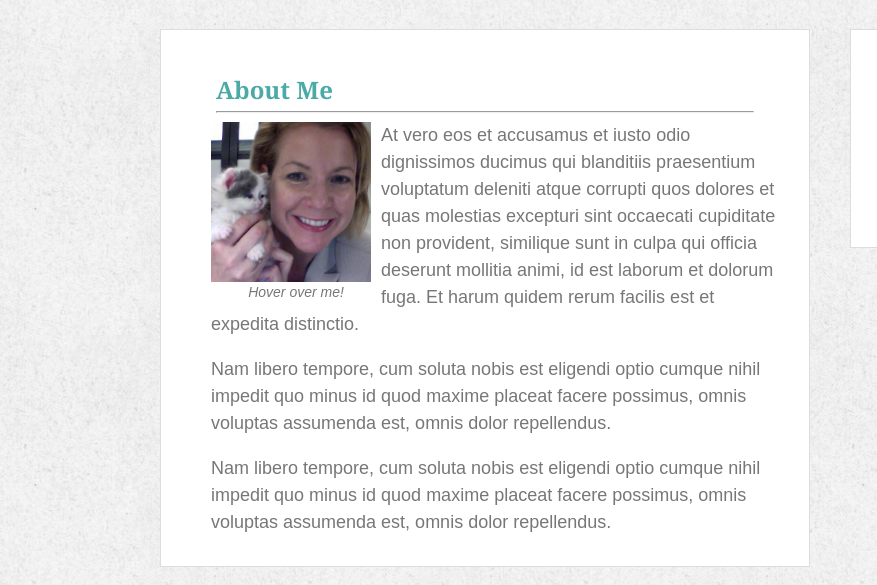
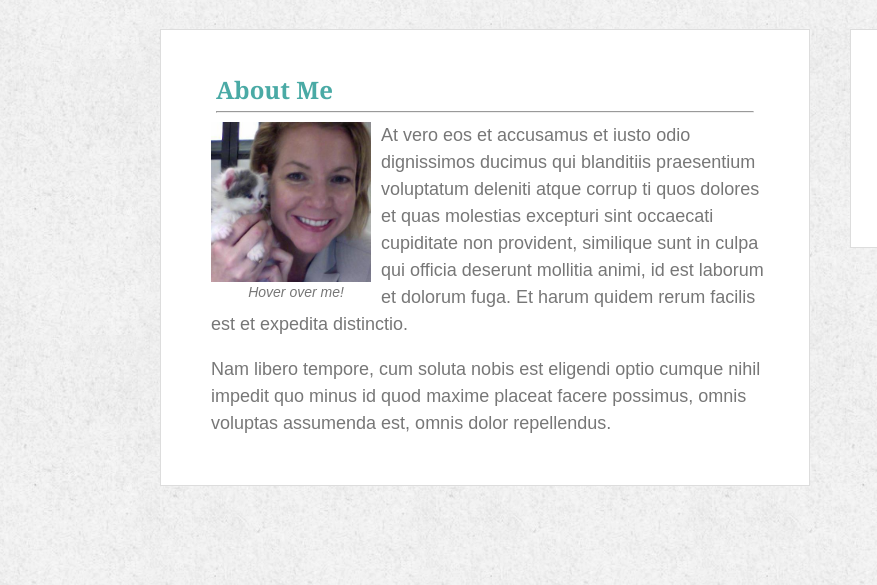
Before and after one commit to DynamicalPerspectives/Responsive-Portfolio, a plain HTML site: page index.html in a window 1280 px wide. Shown: the part 79-664 px from the top of the page, 0-877 px from the left. Drawn offline with Linux system fonts and the light colour scheme.

Commit message:
more painful updates

```diff
--- a/index.html
+++ b/index.html
@@ -1,9 +1,4 @@
-<!--Added additional customization to style:
-(i) sticky footer;
-(ii) hover effect on navigation bar, changing colors;
-(iii) "secondary" profile photo appears upon hover;
-(iv) vertical and horizontal alignment in certain sections achieved with  various combinations (as appropriate) of "display: inline-flex", "align-items: center", and "justify-content- center"-->
-
+<!-- Responsive Portfolio -->
 <!DOCTYPE html>
 <html lang="en-US">
 
@@ -58,13 +53,15 @@
 
 			</div>
 
-			<p>At vero eos et accusamus et iusto odio dignissimos ducimus qui blanditiis praesentium voluptatum deleniti atque corrupti quos dolores et quas molestias excepturi sint occaecati cupiditate non provident, similique sunt in culpa qui officia deserunt mollitia animi, id est laborum et dolorum fuga. Et harum quidem rerum facilis est et expedita distinctio.</p>
+			<p>At vero eos et accusamus et iusto odio dignissimos ducimus qui blanditiis praesentium voluptatum deleniti atque corrup	ti quos dolores et quas molestias excepturi sint occaecati cupiditate non provident, similique sunt in culpa qui officia deserunt mollitia animi, id est laborum et dolorum fuga. Et harum quidem rerum facilis est et expedita distinctio.</p>
 			<br>
 			<p>Nam libero tempore, cum soluta nobis est eligendi optio cumque nihil impedit quo minus id quod maxime placeat facere possimus, omnis voluptas assumenda est, omnis dolor repellendus.</p>
 			<br>
-			<p>Nam libero tempore, cum soluta nobis est eligendi optio cumque nihil impedit quo minus id quod maxime placeat facere possimus, omnis voluptas assumenda est, omnis dolor repellendus.</p>
+
 
 		</div>
+
+
 
 		<!-- Connect with Me -->
 		<aside id="connectBox">
@@ -90,9 +87,11 @@
 
 	</div>
 
+</div>
+
 	<footer id="footBox">&copy;Copyright 2017 Jeanmarie Martinko</footer>
 
-</div>
+
 
 </body>
 
```
Also changed, not shown: contact.html (+1 -2 lines), portfolio.html (+4 -3 lines).
